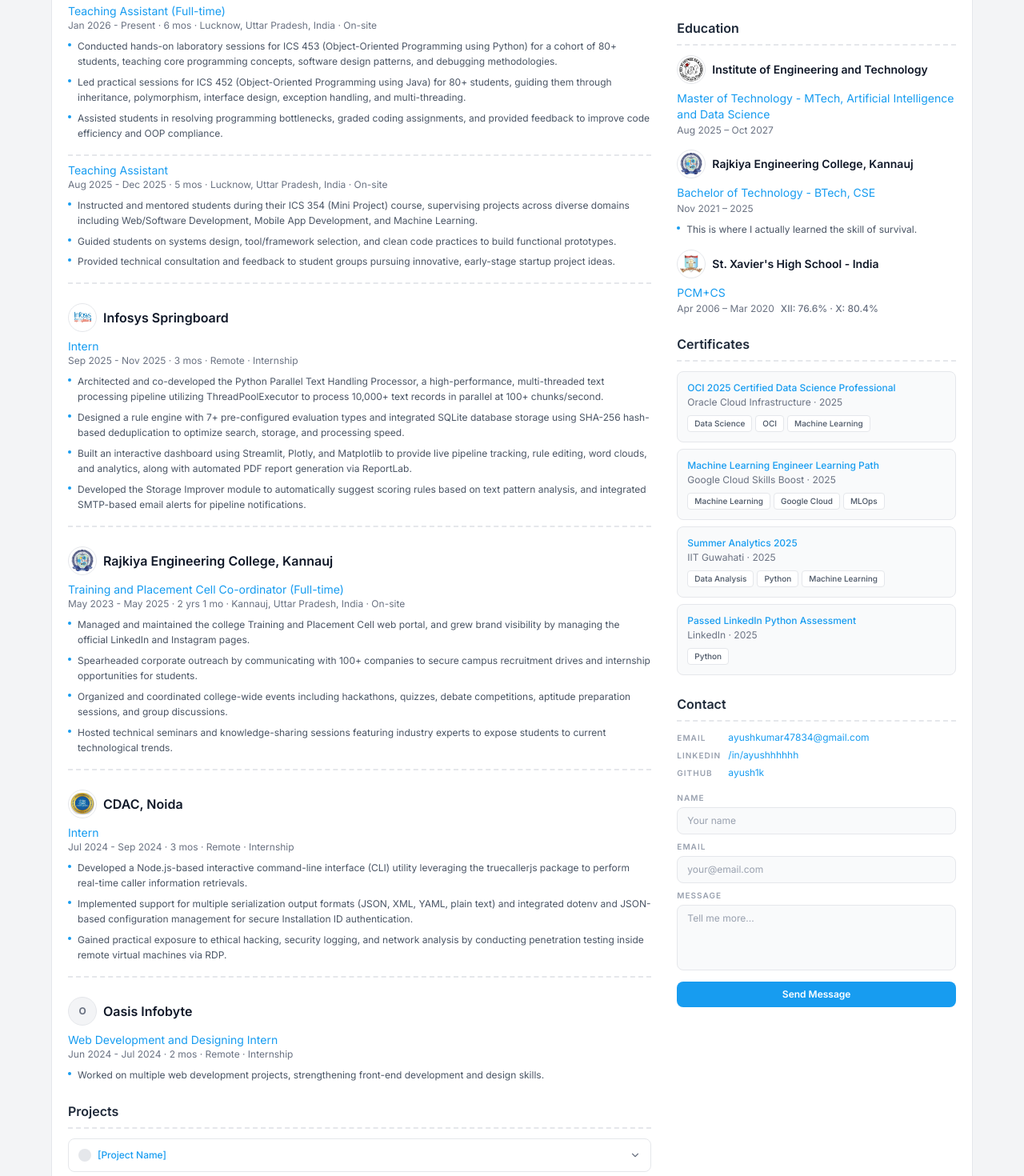
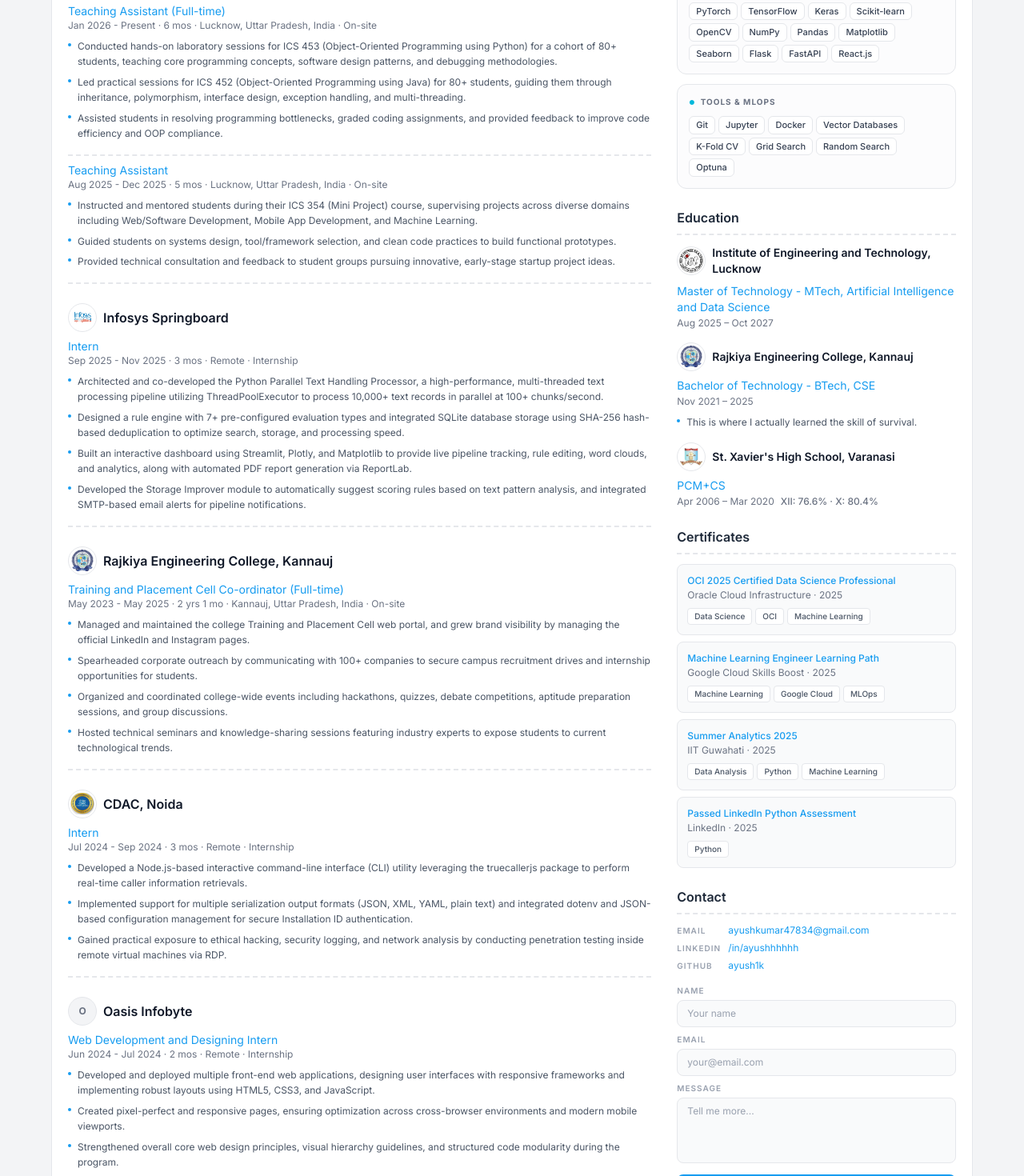
Before and after one commit to ayush1k/portfolio, a React (Vite) app in the folder main/: page / in a window 1280 px wide. Shown: the part 1120-2590 px from the top of the page at 80% size. Built offline with nearby package versions, Linux system fonts and the light colour scheme.

Commit message:
Relocate projects, containerize skill categories, update education/experience institutions, and expand Oasis Infobyte bullets

```diff
--- a/main/index.html
+++ b/main/index.html
@@ -4,7 +4,7 @@
     <meta charset="UTF-8" />
     <link rel="icon" type="image/png" href="/favicon.png" />
     <meta name="viewport" content="width=device-width, initial-scale=1.0" />
-    <title>Ayush Kumar | ML Engineer & Python Developer</title>
+    <title>Ayush Kumar</title>
     <meta name="description" content="Ayush Kumar - ML Engineer specializing in Deep Learning, Computer Vision, Generative AI, RAG, and LLMs. Expert in Python, PyTorch, TensorFlow, LangChain." />
     <link rel="preconnect" href="https://fonts.googleapis.com">
     <link rel="preconnect" href="https://fonts.gstatic.com" crossorigin>
--- a/main/src/App.jsx
+++ b/main/src/App.jsx
@@ -37,14 +37,13 @@
           </div>
 
           {/* ── Two-column main layout ── */}
-          <div className="px-4 pb-4 md:px-5 md:pb-5 lg:px-5 lg:pb-5">
+          <div className="px-4 pb-4 md:px-5 md:pb-5 lg:px-5 lg:pb-5 space-y-6">
             <main className="grid grid-cols-1 lg:grid-cols-3 gap-6 lg:gap-8">
 
               {/* LEFT col — 2/3 */}
               <div className="space-y-6 lg:col-span-2">
                 <About />
                 <Experience />
-                <Projects />
               </div>
 
               {/* RIGHT col — 1/3 */}
@@ -76,6 +75,8 @@
               </div>
 
             </main>
+
+            <Projects />
           </div>
 
         </div>
--- a/main/src/components/Education.jsx
+++ b/main/src/components/Education.jsx
@@ -7,7 +7,7 @@
 const educationData = [
   {
     id: 1,
-    institution: 'Institute of Engineering and Technology',
+    institution: 'Institute of Engineering and Technology, Lucknow',
     logo: ietLogo,
     degree: 'Master of Technology - MTech, Artificial Intelligence and Data Science',
     period: 'Aug 2025 – Oct 2027',
@@ -29,7 +29,7 @@
   },
   {
     id: 3,
-    institution: "St. Xavier's High School - India",
+    institution: "St. Xavier's High School, Varanasi",
     logo: stXaviersLogo,
     degree: 'PCM+CS',
     period: 'Apr 2006 – Mar 2020',
--- a/main/src/components/Experience.jsx
+++ b/main/src/components/Experience.jsx
@@ -25,7 +25,7 @@
   },
   {
     id: 2,
-    company: 'Institute of Engineering and Technology',
+    company: 'Institute of Engineering and Technology, Lucknow',
     logo: ietLogo,
     roles: [
       {
@@ -113,7 +113,9 @@
         period: 'Jun 2024 - Jul 2024 · 2 mos',
         location: 'Remote · Internship',
         bullets: [
-          'Worked on multiple web development projects, strengthening front-end development and design skills.',
+          'Developed and deployed multiple front-end web applications, designing user interfaces with responsive frameworks and implementing robust layouts using HTML5, CSS3, and JavaScript.',
+          'Created pixel-perfect and responsive pages, ensuring optimization across cross-browser environments and modern mobile viewports.',
+          'Strengthened overall core web design principles, visual hierarchy guidelines, and structured code modularity during the program.',
         ],
       },
     ],
--- a/main/src/components/Skills.jsx
+++ b/main/src/components/Skills.jsx
@@ -20,10 +20,13 @@
 
   const headingColor  = theme === 'dark' ? 'text-[#e8e6e1]'  : 'text-gray-800';
   const divider       = theme === 'dark' ? 'border-[#2a2a28]' : 'border-gray-200';
-  const catLabelColor = theme === 'dark' ? 'text-[#857f72]'   : 'text-gray-400';
+  const catLabelColor = theme === 'dark' ? 'text-[#857f72]'   : 'text-gray-500';
   const badgeBg       = theme === 'dark'
-    ? 'bg-[#242420] border-[#2a2a28] text-[#c8c4bc] hover:border-orange-500/40 hover:text-[#e8e6e1]'
-    : 'bg-gray-50 border-gray-200 text-gray-700 hover:border-blue-300 hover:text-gray-900';
+    ? 'bg-[#1a1a18] border-[#2a2a28] text-[#c8c4bc] hover:border-orange-500/40 hover:text-[#e8e6e1]'
+    : 'bg-white border-gray-200 text-gray-700 hover:border-blue-300 hover:text-gray-900';
+  const boxBgBorder   = theme === 'dark'
+    ? 'bg-[#242420]/30 border-[#2a2a28]'
+    : 'bg-gray-50/50 border-gray-200';
 
   return (
     <section id="skills" className="scroll-mt-20 space-y-4">
@@ -31,10 +34,10 @@
         Tech Stack
       </h2>
 
-      <div className="flex flex-col gap-4">
+      <div className="flex flex-col gap-3">
         {skillCategories.map((cat) => (
-          <div key={cat.label}>
-            <p className={`text-[10px] font-semibold uppercase tracking-widest mb-1.5 flex items-center gap-1.5 ${catLabelColor}`}>
+          <div key={cat.label} className={`border rounded-xl p-3.5 transition-all ${boxBgBorder}`}>
+            <p className={`text-[10px] font-bold uppercase tracking-widest mb-2.5 flex items-center gap-1.5 ${catLabelColor}`}>
               <span className={`text-[8px] ${cat.color}`}>&#9679;</span>
               {cat.label}
             </p>
```
Also changed, not shown: 1 other file (tests, documents, lock files or other folders).
